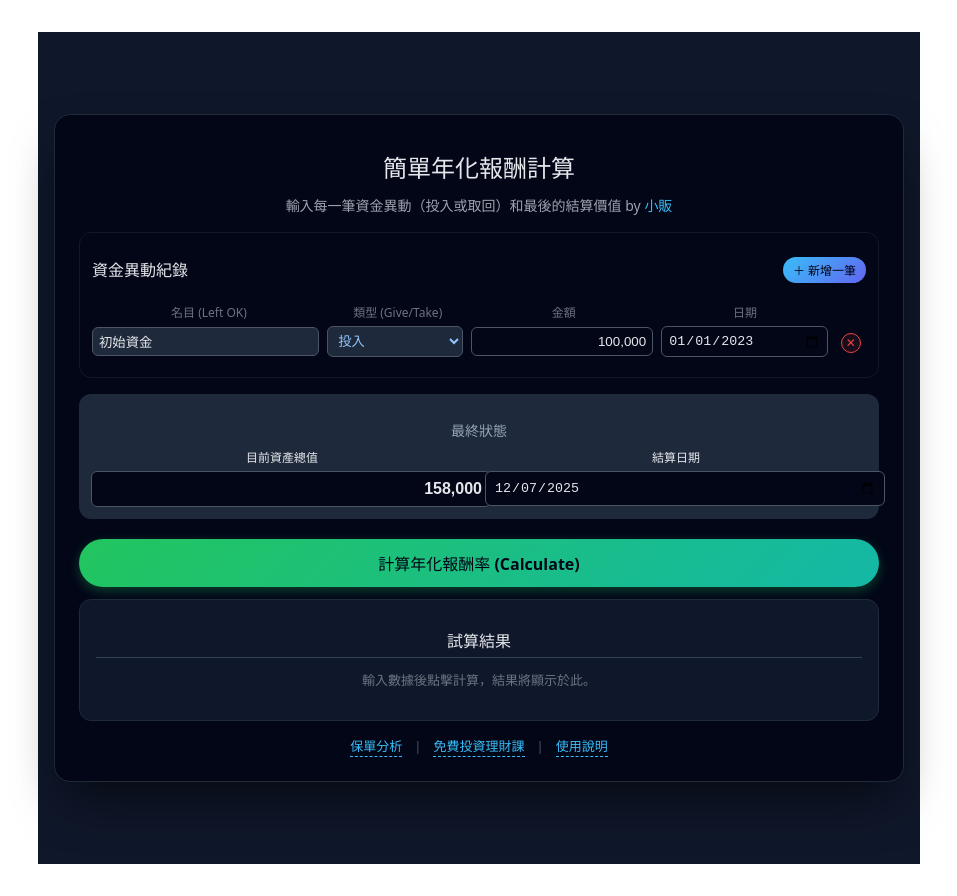
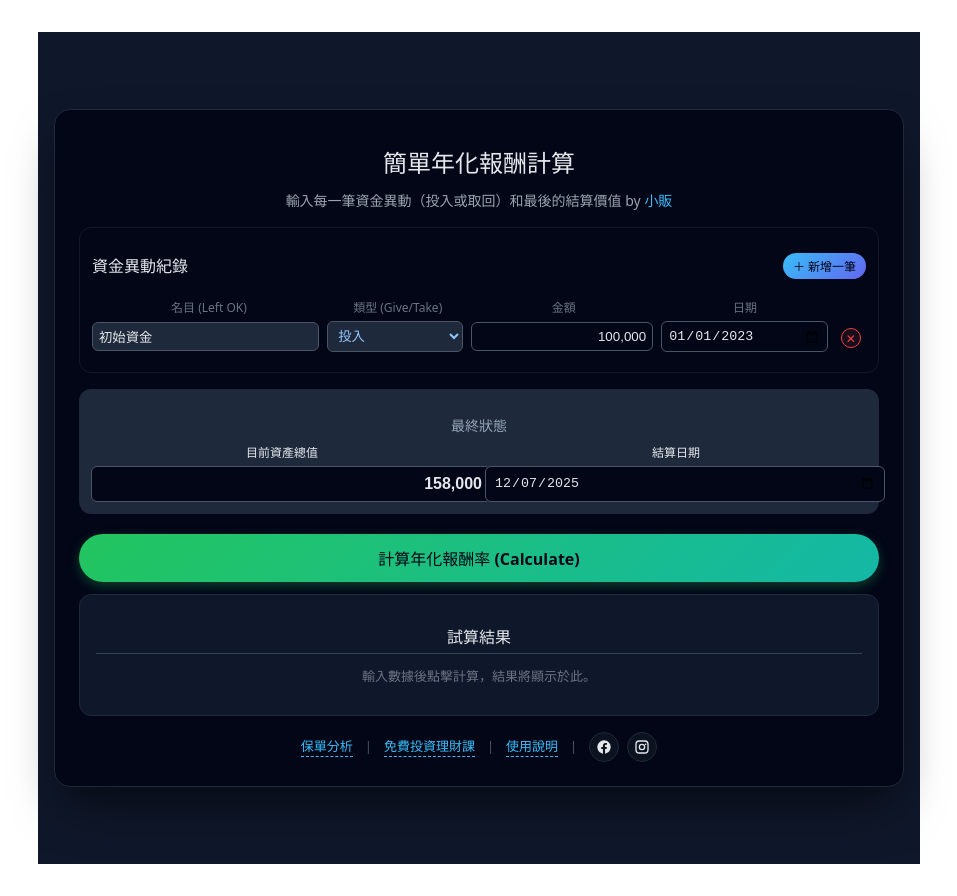
Before and after one commit to yiliang1107/annual_return, a React (Vite) app: page / in a window 1280 px wide. Shown: the whole page, without its empty margins (161-1118 px from the left). Built offline with nearby package versions, Linux system fonts and the light colour scheme.

Commit message:
Update social link

```diff
--- a/src/App.jsx
+++ b/src/App.jsx
@@ -479,7 +479,7 @@ function App() {
         </div>
 
         {/* 外部連結區塊 */}
-        <div style={{ marginTop: "16px", display: "flex", gap: "12px", justifyContent: "center", fontSize: "13px" }}>
+        <div style={{ marginTop: "16px", display: "flex", gap: "12px", justifyContent: "center", fontSize: "13px", flexWrap: "wrap", alignItems: "center" }}>
           <a
             href="https://youtu.be/2ObGk681w54"
             target="_blank"
@@ -506,6 +506,61 @@ function App() {
           >
             使用說明
           </a>
+          <span style={{ color: "#4b5563" }}>|</span>
+          <div style={{ display: "inline-flex", gap: "8px", alignItems: "center" }}>
+            <a
+              href="https://facebook.com/Little.Warung"
+              target="_blank"
+              rel="noreferrer"
+              aria-label="Little Warung Facebook"
+              title="Facebook"
+              style={{
+                width: "28px",
+                height: "28px",
+                display: "inline-flex",
+                alignItems: "center",
+                justifyContent: "center",
+                borderRadius: "999px",
+                border: "1px solid #1f2937",
+                background: "#0b1220",
+                color: "#e5e7eb",
+                textDecoration: "none",
+              }}
+            >
+              <svg width="16" height="16" viewBox="0 0 24 24" aria-hidden="true" focusable="false">
+                <path
+                  fill="currentColor"
+                  d="M22 12.06C22 6.52 17.52 2 12 2S2 6.52 2 12.06c0 5.02 3.66 9.18 8.44 9.94v-7.03H7.9v-2.91h2.54V9.85c0-2.5 1.49-3.88 3.77-3.88 1.09 0 2.23.2 2.23.2v2.46h-1.25c-1.24 0-1.62.77-1.62 1.56v1.87h2.76l-.44 2.91h-2.32V22c4.78-.76 8.44-4.92 8.44-9.94z"
+                />
+              </svg>
+            </a>
+            <a
+              href="https://instagram.com/little.warung"
+              target="_blank"
+              rel="noreferrer"
+              aria-label="little.warung Instagram"
+              title="Instagram"
+              style={{
+                width: "28px",
+                height: "28px",
+                display: "inline-flex",
+                alignItems: "center",
+                justifyContent: "center",
+                borderRadius: "999px",
+                border: "1px solid #1f2937",
+                background: "#0b1220",
+                color: "#e5e7eb",
+                textDecoration: "none",
+              }}
+            >
+              <svg width="16" height="16" viewBox="0 0 24 24" aria-hidden="true" focusable="false">
+                <path
+                  fill="currentColor"
+                  d="M7.8 2h8.4A5.8 5.8 0 0 1 22 7.8v8.4A5.8 5.8 0 0 1 16.2 22H7.8A5.8 5.8 0 0 1 2 16.2V7.8A5.8 5.8 0 0 1 7.8 2Zm8.4 2H7.8A3.8 3.8 0 0 0 4 7.8v8.4A3.8 3.8 0 0 0 7.8 20h8.4a3.8 3.8 0 0 0 3.8-3.8V7.8A3.8 3.8 0 0 0 16.2 4ZM12 7a5 5 0 1 1 0 10 5 5 0 0 1 0-10Zm0 2a3 3 0 1 0 0 6 3 3 0 0 0 0-6Zm5.5-2.2a1.2 1.2 0 1 1 0 2.4 1.2 1.2 0 0 1 0-2.4Z"
+                />
+              </svg>
+            </a>
+          </div>
         </div>
       </div>
     </div>
```
